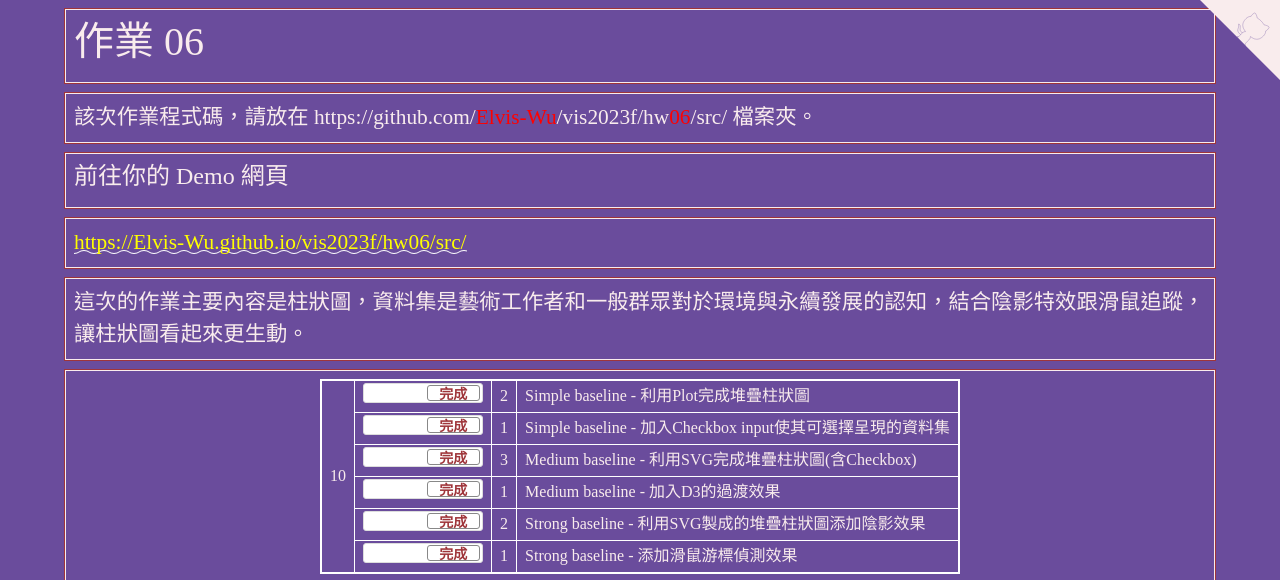
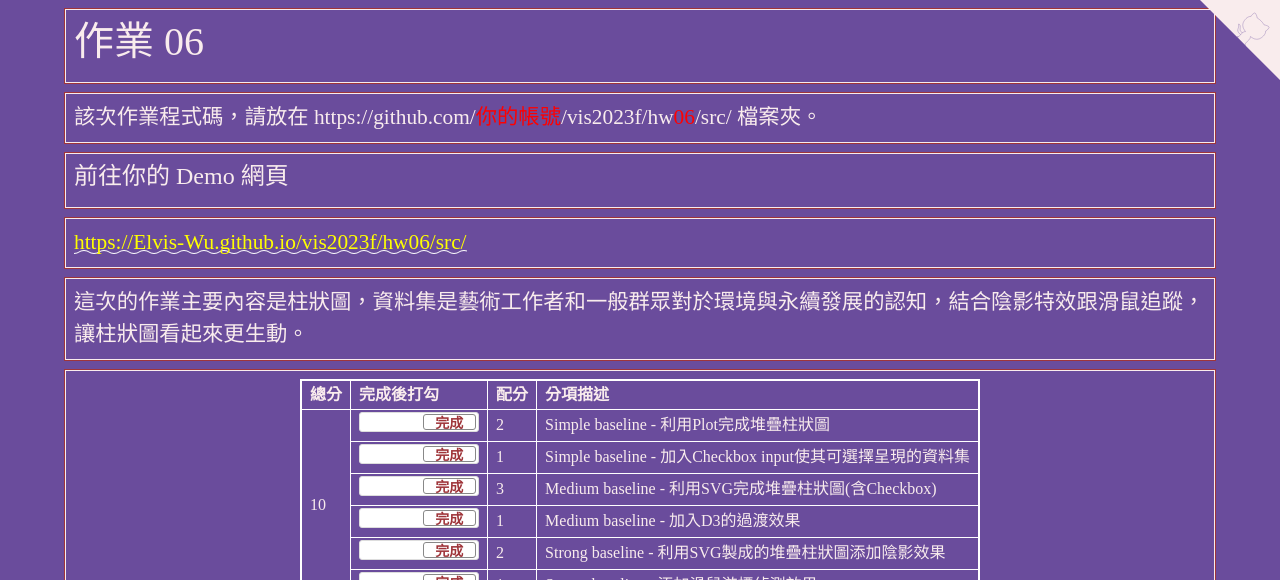
Before and after one commit to Elvis-Wu/vis2023f, a plain HTML site: page hw06/index.html in a window 1280 px wide. Shown: the top 580 px of the page. Drawn offline with nearby package versions, Linux system fonts and the light colour scheme.

Commit message:
Update index.html

```diff
--- a/hw06/index.html
+++ b/hw06/index.html
@@ -158,7 +158,7 @@
 </head>
 <body>
 <!-- https://alexlenail.me/NN-SVG/about.html -->
-<a href="https://Elvis-Wu.github.io/c/vis/vis2023f/syllabus/index.html" class="github-corner" aria-label="View source on Github">
+<a href="https://tjhsie.github.io/c/vis/vis2023f/syllabus/index.html" class="github-corner" aria-label="View source on Github">
   <svg width="80" height="80" viewBox="0 0 250 250" style="fill:#f9eced; color:#fff; position: absolute; top: 0; border: 0; right: 0;" aria-hidden="true">
     <path d="M0,0 L115,115 L130,115 L142,142 L250,250 L250,0 Z"></path>
     <path d="M128.3,109.0 C113.8,99.7 119.0,89.6 119.0,89.6 C122.0,82.7 120.5,78.6 120.5,78.6 C119.2,72.0 123.4,76.3 123.4,76.3 C127.3,80.9 125.5,87.3 125.5,87.3 C122.9,97.6 130.6,101.9 134.4,103.2" fill="#f9eced" stroke="#6A4C9C" style="transform-origin: 130px 106px;" class="octo-arm"></path>
@@ -178,9 +178,10 @@
   <!-- ------------------------------------------------>
   <div class="row hw12">
     <div class="col-md-12 twenty">
-      該次作業程式碼，請放在 https://github.com/<span style="color:red;">Elvis-Wu</span>/vis2023f/hw<span style="color:red;">06</span>/src/ 檔案夾。
+      該次作業程式碼，請放在 https://github.com/<span style="color:red;">你的帳號</span>/vis2023f/hw<span style="color:red;">06</span>/src/ 檔案夾。
     </div>
   </div>
+
   <!-- ------------------------------------------------>
   <div class="row hw12">
     <div class="col-md-12 twenty">
@@ -208,6 +209,12 @@
     <div class="col-md-12 twenty">
       <table>
         <tr>
+          <th>總分</th>
+          <th>完成後打勾</th>
+          <th>配分</th>
+          <th>分項描述</th>
+        </tr>
+         <tr>
           <td rowspan="7" id="myTotal"></td>
           <td>
             <input type="checkbox" class="flipswitch" id="myCheckbox1" checked>
@@ -242,7 +249,7 @@
           <td>Medium baseline - 加入D3的過渡效果 </td>
         </tr>
         <tr>
-          <td>
+       <td>
             <input type="checkbox" class="flipswitch" id="myCheckbox5" checked>
             </input>
           </td>
@@ -257,9 +264,6 @@
           <td id='m6'>1</td>
           <td>Strong baseline - 添加滑鼠游標偵測效果 </td>
         </tr>
-      </table>
-    </div>
-  </div>
 
       </table>
     </div>
@@ -268,7 +272,7 @@
   <!-- ------------------------------------------------>
   <div class="row hw12">
     <div class="col-md-12 twenty">
-      <iframe width="100%" height="500" frameborder="0" style="background-color: #FFFFFF"
+     <iframe width="100%" height="500" frameborder="0" style="background-color: #FFFFFF"
   src="https://observablehq.com/embed/d2dd59825113cd05@116?cell=*"></iframe>
     </div>
   </div>
```
